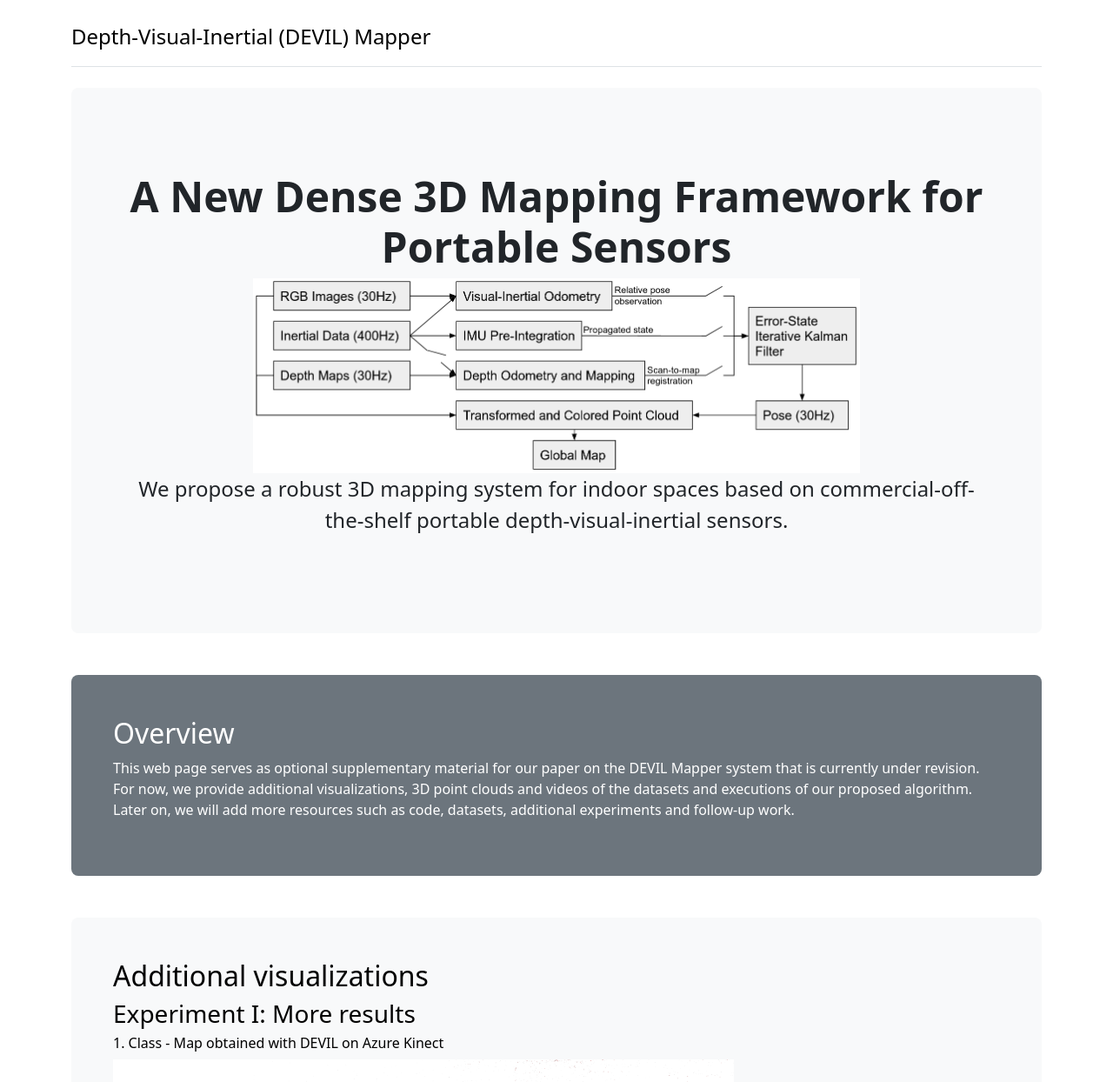
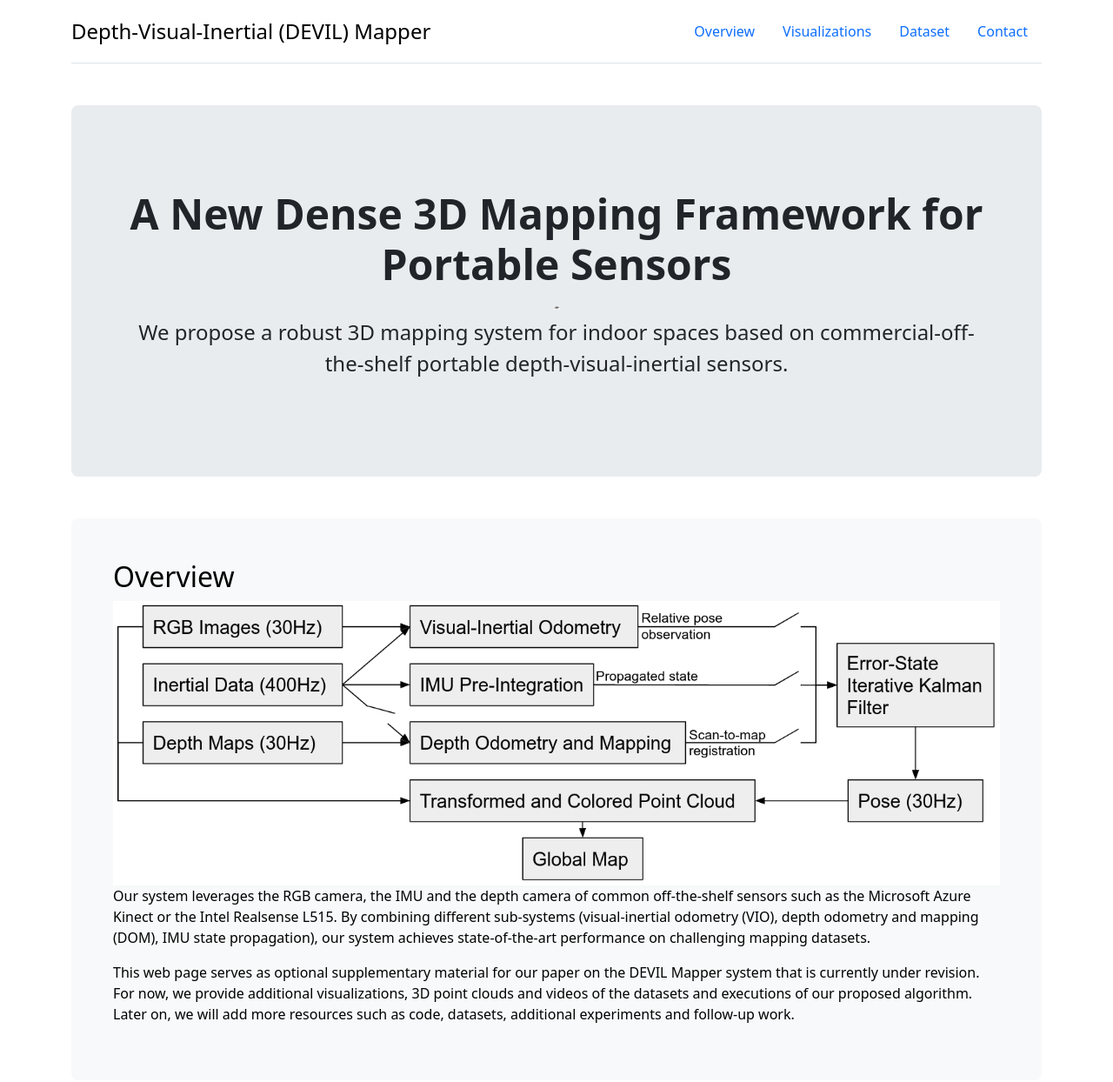
Before and after one commit to charleshamesse/dvi-mapper-web, a plain HTML site: page index.html in a window 1280 px wide. Shown: the top 1244 px of the page at 87% size. Drawn offline with Linux system fonts and the light colour scheme.

Commit message:
added nav bar

```diff
--- a/index.html
+++ b/index.html
@@ -102,17 +102,29 @@
 
 
 <main>
-  <div class="container py-4">
-    <header class="pb-3 mb-4 border-bottom">
-      <a href="https://getbootstrap.com/" class="d-flex align-items-center text-body-emphasis text-decoration-none">
+
+  <div class="container" id="a-top">
+    <header class="d-flex flex-wrap justify-content-center py-3 mb-4 border-bottom">
+      <a href="/#a-top" class="d-flex align-items-center mb-3 mb-md-0 me-md-auto link-body-emphasis text-decoration-none">
         <span class="fs-4">Depth-Visual-Inertial (DEVIL) Mapper</span>
       </a>
+
+      <ul class="nav nav-pills">
+        <li class="nav-item"><a href="#a-overview" class="nav-link">Overview</a></li>
+        <li class="nav-item"><a href="#a-viz" class="nav-link">Visualizations</a></li>
+        <li class="nav-item"><a href="#a-data" class="nav-link">Dataset</a></li>
+        <li class="nav-item"><a href="#a-contact" class="nav-link">Contact</a></li>
+      </ul>
     </header>
+  </div>
 
-    <div class="p-5 mb-4 bg-body-tertiary rounded-3 text-center ">
+  <div class="container py-4">
+
+
+    <div class="p-5 mb-4 bg-body-secondary rounded-3 text-center ">
       <div class="container-fluid py-5 ">
         <h1 class="display-5 fw-bold">A New Dense 3D Mapping Framework for Portable Sensors</h1>
-        <img src="./img/DEVIL.png"  width="70%" class="img-fluid" />
+        <img src="./img/meeting-devil.png"  width="7s0%" class="img-fluid" />
         <p class="col-md-12 fs-4">We propose a robust 3D mapping system for indoor spaces
           based on commercial-off-the-shelf portable depth-visual-inertial sensors.</p>
 
@@ -121,17 +133,20 @@
 
     <!-- content  -->
 
-    <div class="row align-items-md-stretch my-5">
+    <div class="row align-items-md-stretch my-5" id="a-overview">
       <div class="col-md-12">
-        <div class="h-100 p-5 text-bg-secondary rounded-3">
+        <div class="h-100 p-5 text-bg-light rounded-3">
           <h2>Overview</h2>
+
+          <img src="./img/DEVIL.png"  width="100%" class="img-fluid" />
+          <p>Our system leverages the RGB camera, the IMU and the depth camera of common off-the-shelf sensors such as the Microsoft Azure Kinect or the Intel Realsense L515. By combining different sub-systems (visual-inertial odometry (VIO), depth odometry and mapping (DOM), IMU state propagation), our system achieves state-of-the-art performance on challenging mapping datasets.</p>
           <p>This web page serves as optional supplementary material for our paper on the DEVIL Mapper system that is currently under revision. For now, we provide additional visualizations, 3D point clouds and videos of the datasets and executions of our proposed algorithm. Later on, we will add more resources such as code, datasets, additional experiments and follow-up work. </p>
         </div>
       </div>
     </div>
 
 
-    <div class="row align-items-md-stretch my-5">
+    <div class="row align-items-md-stretch my-5" id="a-viz">
       <div class="col-md-12">
         <div class="h-100 p-5 text-bg-light rounded-3">
           <h2>Additional visualizations</h2>
@@ -178,7 +193,7 @@
         </div>
       </div>
     </div>
-    <div class="row align-items-md-stretch my-5">
+    <div class="row align-items-md-stretch my-5" id="a-data">
       <div class="col-md-12">
         <div class="h-100 p-5 text-bg-light rounded-3">
           <h2>Dataset</h2>
@@ -189,7 +204,7 @@
 
     <!-- end -->
 
-    <div class="row align-items-md-stretch">
+    <div class="row align-items-md-stretch" id="a-contact">
       <div class="col-md-6">
         <div class="h-100 p-5 text-bg-light rounded-3">
           <h2>Acknowledgements</h2>
```
